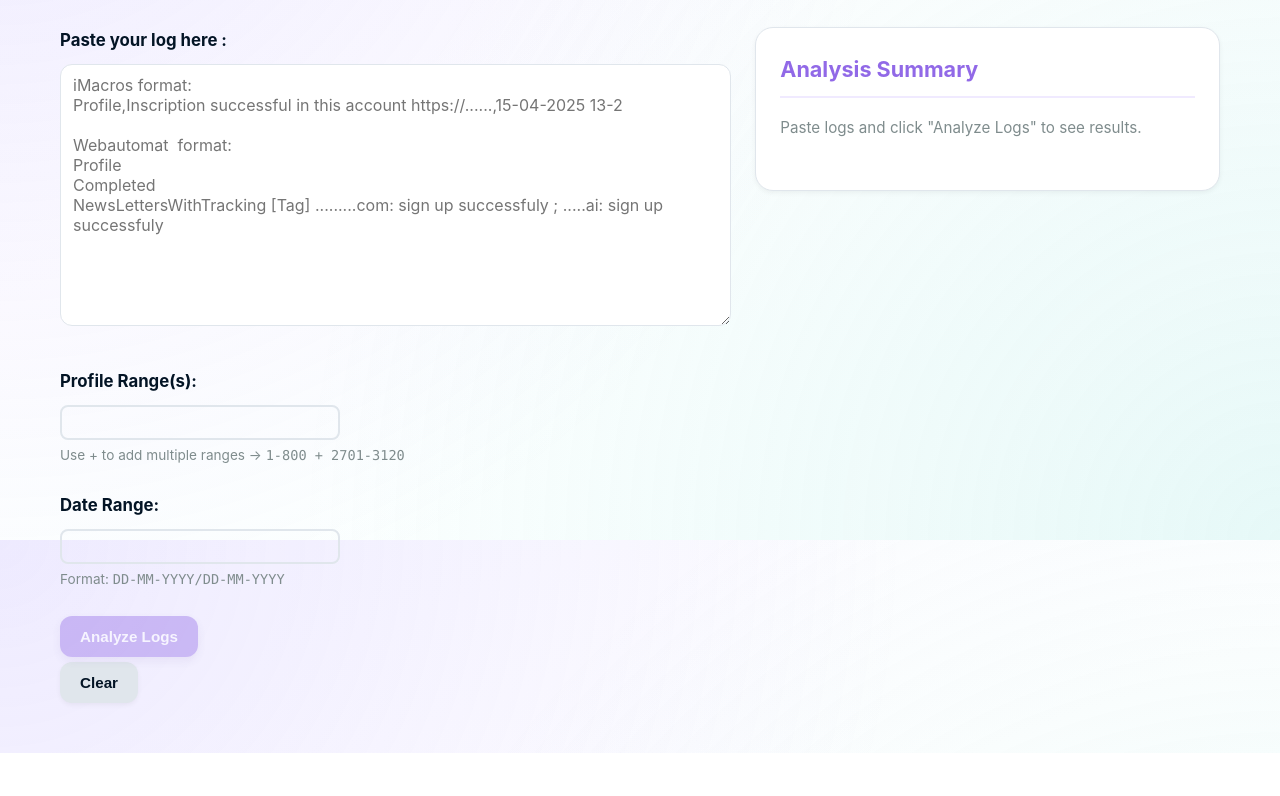
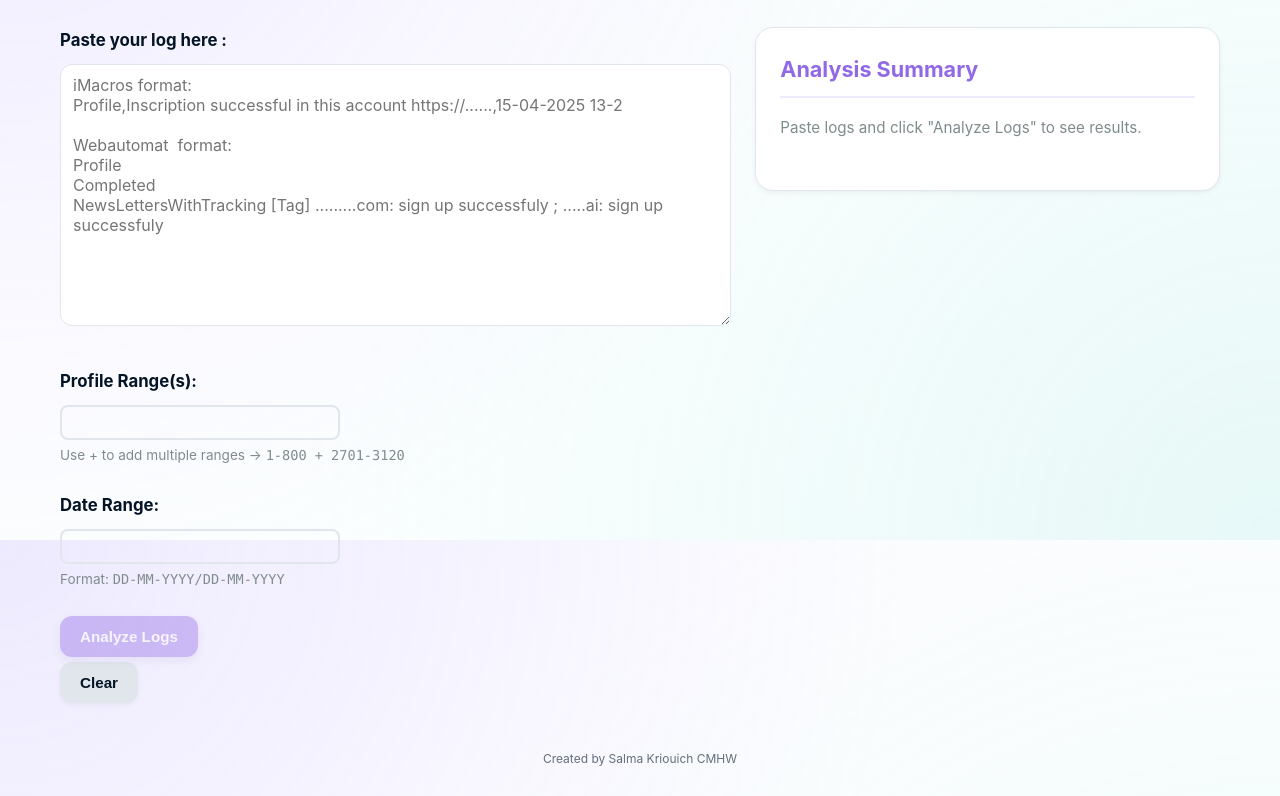
Before and after one commit to kriouichsalma5-sudo/CMHWSeedsTool, a React (Create React App) app: page / in a window 1280 px wide. Shown: the part 260-1056 px from the top of the page. Before the commit the page ends 1013 px from the top, so only its background shows below. Built offline with nearby package versions, Linux system fonts and the light colour scheme; the HTML template or start-up script is replaced by a standard one.

Commit message:
Add footer with creator information

```diff
--- a/src/App.js
+++ b/src/App.js
@@ -3672,6 +3672,17 @@ export default function App() {
       {selectedTab === "analyzer" && <LogAnalyzerInterface />}
       {selectedTab === "planner" && <PlannerInterface />}
       {selectedTab === "partitioner" && <PartitionerInterface />}
+      <footer
+        style={{
+          textAlign: "center",
+          fontSize: "0.75rem",
+          opacity: 0.6,
+          padding: "16px 0 8px",
+          color: "var(--color-text)",
+        }}
+      >
+        Created by Salma Kriouich CMHW
+      </footer>
     </div>
   );
 }
```
